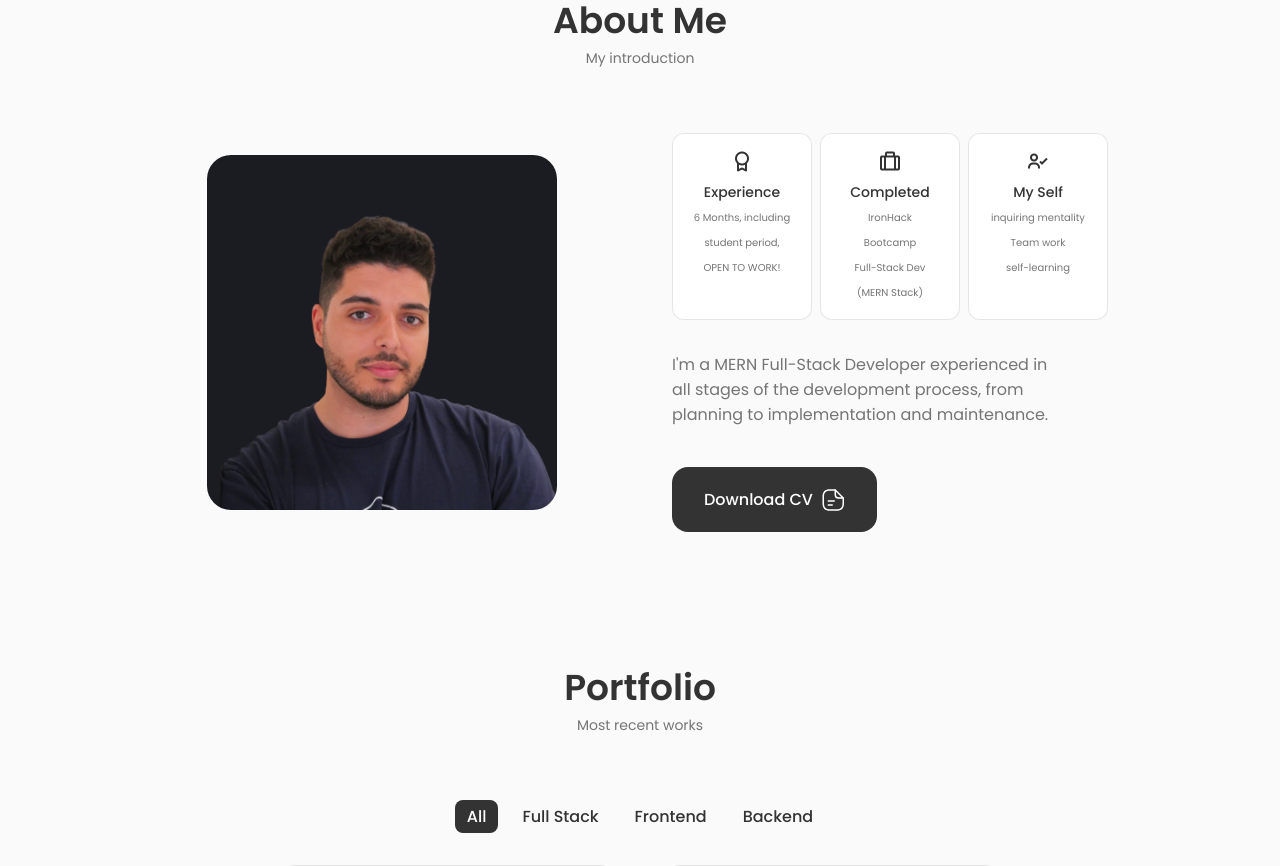
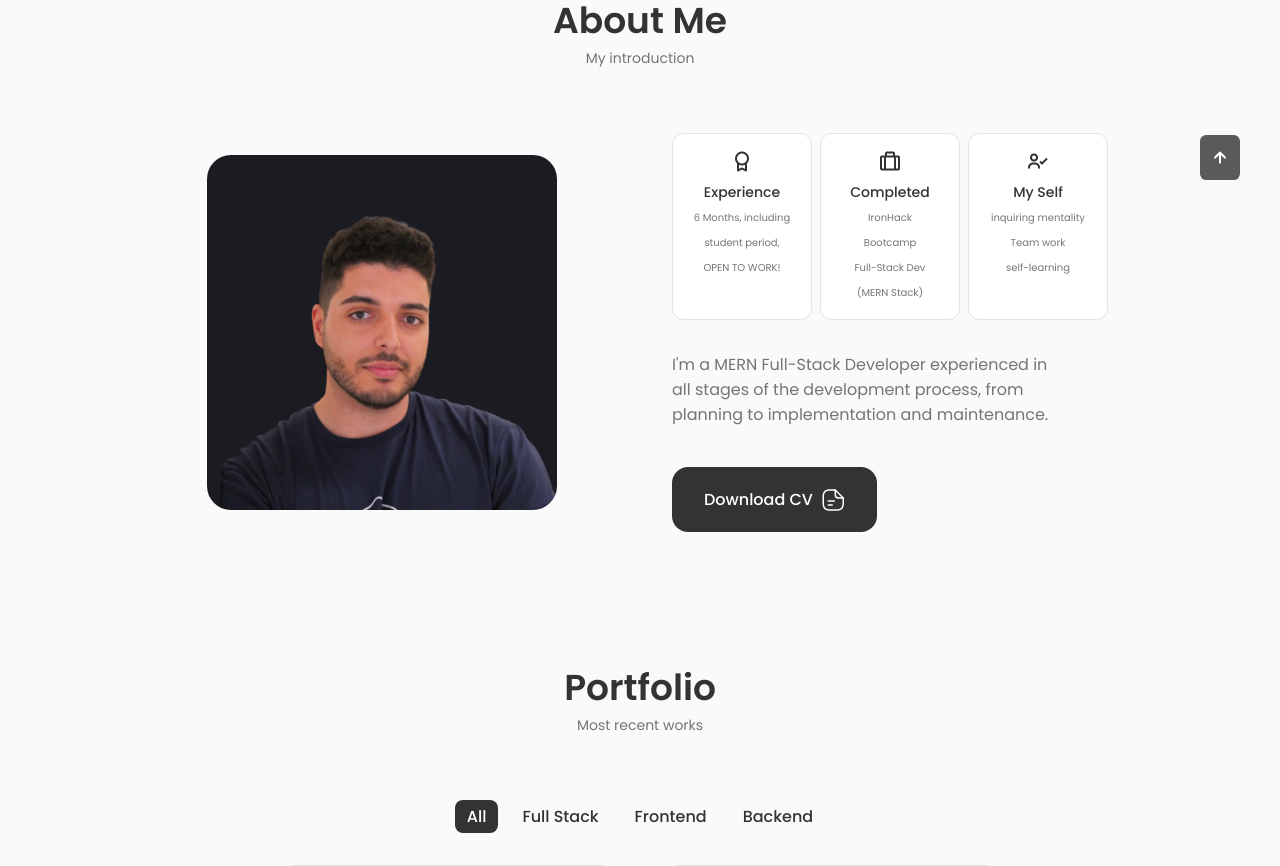
Before and after one commit to admartinbarcelo/portfolio-admartinbarcelo, a React (Vite) app: page / in a window 1280 px wide. Shown: the part 780-1646 px from the top of the page. Built offline with nearby package versions, Linux system fonts and the light colour scheme.

Commit message:
scrollup done

```diff
--- a/src/App.jsx
+++ b/src/App.jsx
@@ -6,7 +6,7 @@
 import Work from './components/Portfolio/Work';
 import Home from './components/home/Home';
 // import Qualification from './components/qualification/Qualification';
-// import ScrollUp from './components/scrollup/ScrollUp';
+import ScrollUp from './components/scrollup/ScrollUp';
 // import Services from './components/services/Services';
 import Skills from './components/skills/Skills';
 
@@ -21,6 +21,8 @@
       <Work/>
       <Skills/>
       </main>
+
+    <ScrollUp/>
     </>
 
   )
--- a/src/components/scrollup/ScrollUp.jsx
+++ b/src/components/scrollup/ScrollUp.jsx
@@ -0,0 +1,16 @@
+import "./scrollup.css";
+
+function ScrollUp () {
+  window.addEventListener("scroll", function () {
+    const scrollUp = document.querySelector(".scrollup");
+    if (this.scrollY >= 560) scrollUp.classList.add("show-scroll");
+    else scrollUp.classList.remove("show-scroll");
+  });
+  return (
+    <a href="#" className="scrollup">
+      <i className="uil uil-arrow-up scrollup__icon"></i>
+    </a>
+  );
+};
+
+export default ScrollUp;
--- a/src/components/scrollup/scrollup.css
+++ b/src/components/scrollup/scrollup.css
@@ -7,32 +7,33 @@
     padding: 0.3rem 0.5rem;
     border-radius: 0.4rem;
     z-index: var(--z-tooltip);
-  transition: 0.4s;
+    transition: .4s;
 }
+
 .scrollup__icon {
     font-size: 1.5rem;
     color: var(--container-color);
 }
+
 .scrollup:hover {
     background-color: var(--title-color-dark);
 }
+
+/* Show Scroll */
 .show-scroll {
     bottom: 3rem;
 }
-
-/* Responsive */
+/* Responsive*/
 @media screen and (max-width: 350px) {
     .scrollup {
         right: 1rem;
     }
 }
-
 @media screen and (max-width: 768px) {
     .show-scroll {
         bottom: 4rem;
     }
 }
-
 @media screen and (max-width: 992px) {
     .scrollup {
         right: 1.5rem;
```
Lines whose indentation alone changed are shown as unchanged.
